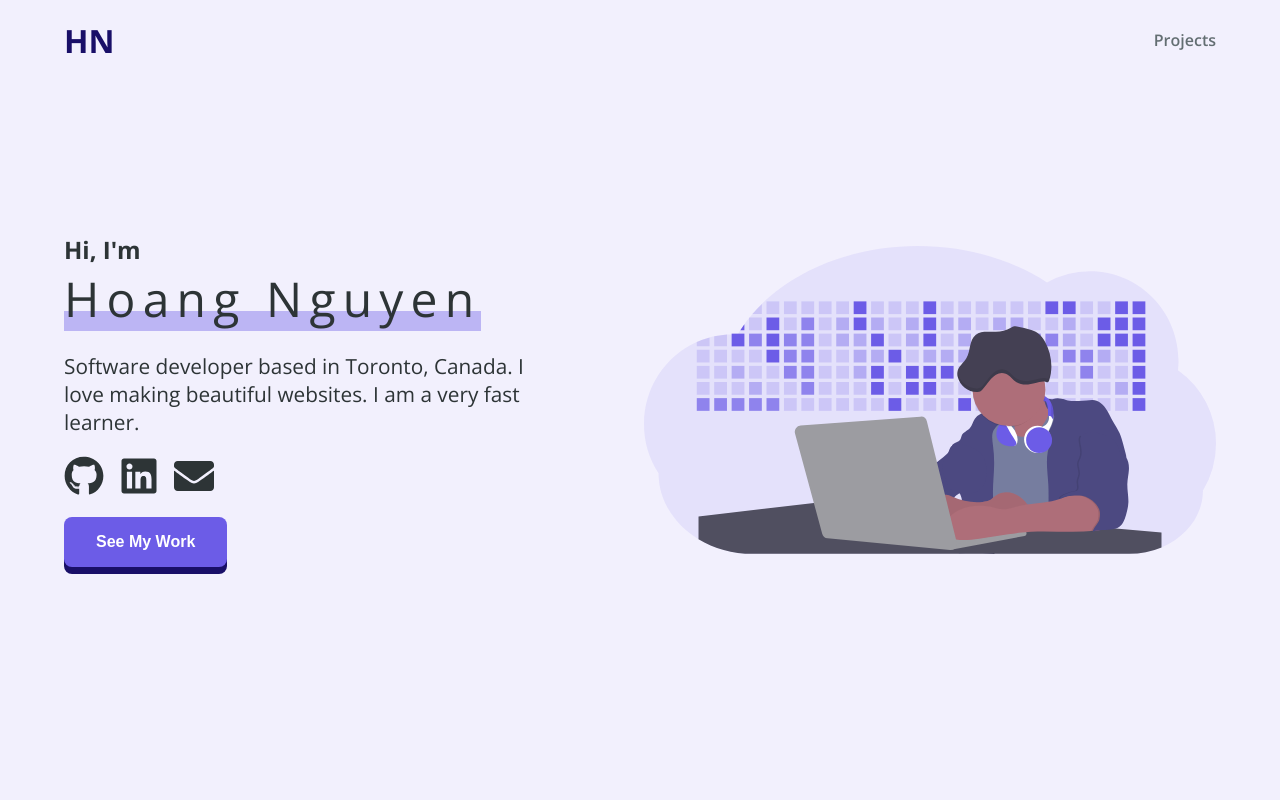
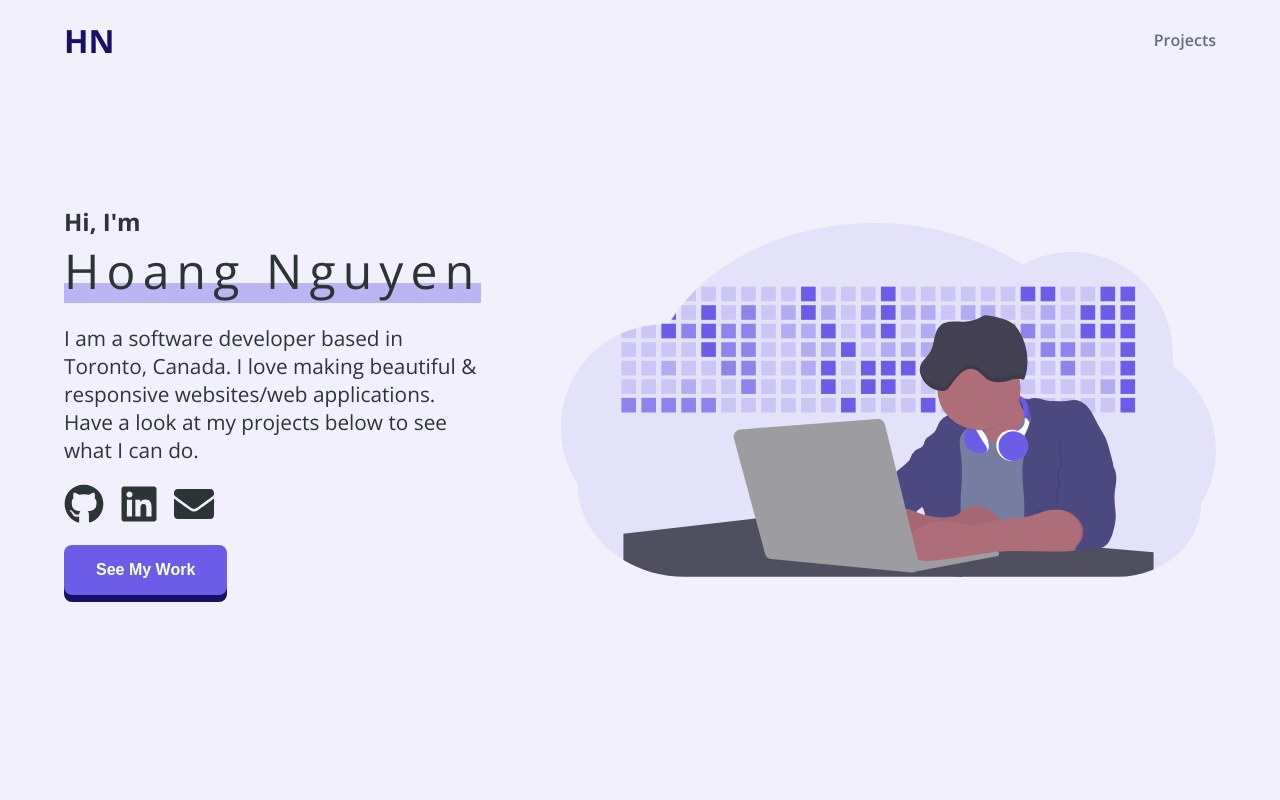
Before and after one commit to HoangNguyen-CA/portfolio, a React (Create React App) app: page / in a window 1280 px wide. Shown: the top 800 px of the page. Built offline with nearby package versions, Linux system fonts and the light colour scheme.

Commit message:
Updated cover tag.

```diff
--- a/src/cover/Cover.js
+++ b/src/cover/Cover.js
@@ -41,7 +41,7 @@ const Inner = styled(SectionInner)`
 `;
 
 const LeftContainer = styled.div`
-  width: min(max-content, 100%);
+  width: min-content;
   color: ${({ theme }) => theme.clr.neutral[900]};
 `;
 
@@ -51,7 +51,6 @@ const Header = styled.h1`
   font-weight: 300;
   letter-spacing: 0.15em;
   margin-bottom: 0em;
-
   min-width: max-content;
 
   position: relative;
@@ -90,6 +89,7 @@ const SubHeader = styled.h2`
 `;
 
 const Tag = styled.p`
+  width: 100%;
   font-size: 1.5rem;
   margin-top: 1em;
   margin-bottom: 1em;
@@ -144,8 +144,9 @@ const Cover = () => {
           <SubHeader>Hi, I'm </SubHeader>
           <Header>Hoang Nguyen</Header>
           <Tag>
-            Software developer based in Toronto, Canada. I love making beautiful
-            websites. I am a very fast learner.
+            I am a software developer based in Toronto, Canada. I love making
+            beautiful & responsive websites/web applications. Have a look at my
+            projects below to see what I can do.
           </Tag>
           <IconContainer>
             <FaGithub
```
